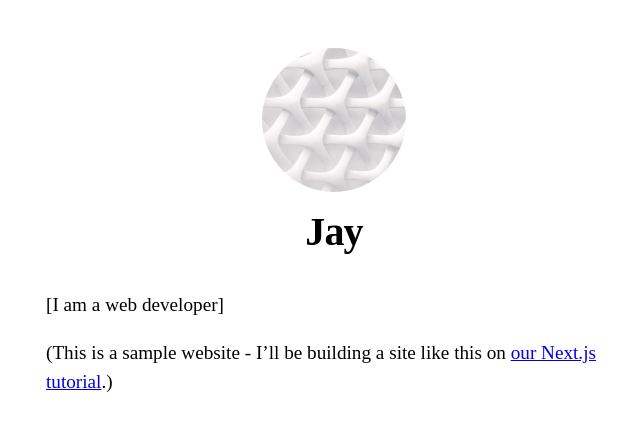
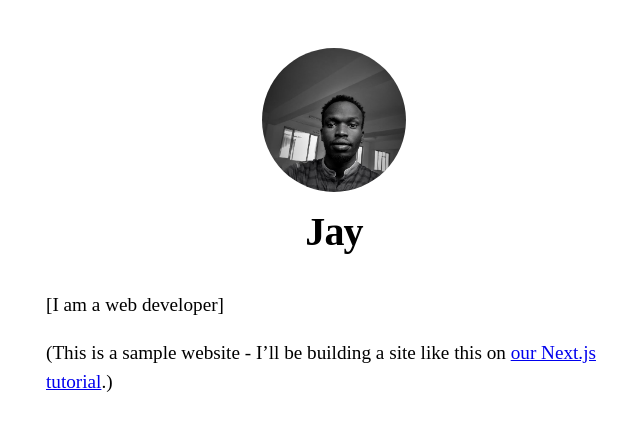
Before and after one commit to yelosolutions/nextjs, a Next.js app in the folder nextjs-blog/: page / in a window 1280 px wide. Shown: the top 430 px of the page, without its empty margins (306-946 px from the left). Built offline with nearby package versions, Linux system fonts and the light colour scheme.

Commit message:
Pre-rendering(Server side rendering and static-site generation) and Data fetching

```diff
--- a/nextjs-blog/components/layout.js
+++ b/nextjs-blog/components/layout.js
@@ -32,7 +32,7 @@ export default function Layout({children, home}) {
                 <>
                 <Image
                     priority
-                    src="/images/profile.jpg"
+                    src="/images/profile21.jpg"
                     className={utilStyles.borderCircle}
                     height={144}
                     width={144}
```
Also changed, not shown: nextjs-blog/posts/pre-rendering.md (added), nextjs-blog/posts/ssg-ssr.md (added), nextjs-blog/public/images/profile21.jpg (added).
